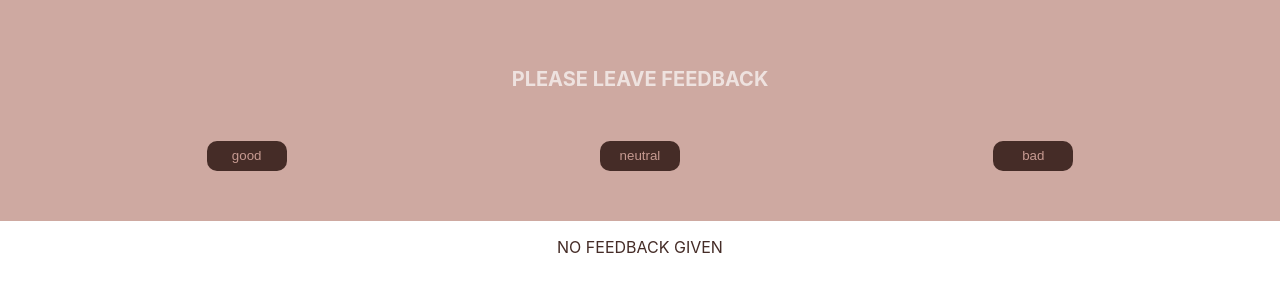
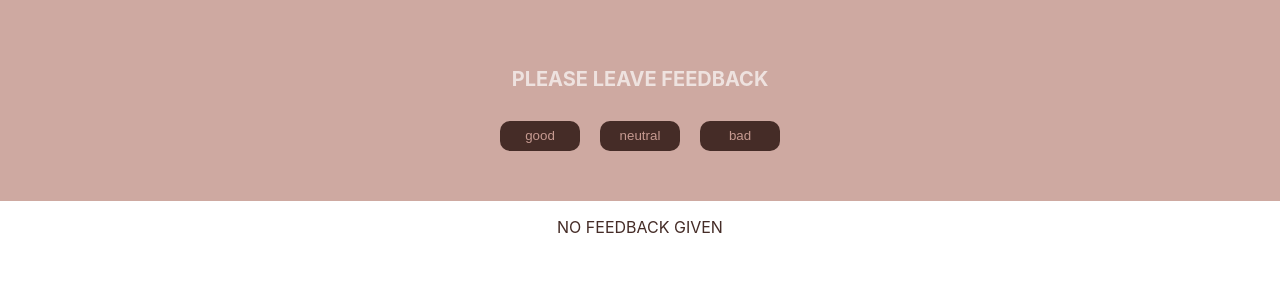
Before and after one commit to Tetiana4/goit-react-hw-02-feedback, a React (Create React App) app: page / in a window 1280 px wide. Shown: the top 300 px of the page. Built offline with nearby package versions, Linux system fonts and the light colour scheme.

Commit message:
Add propTypes

```diff
--- a/package.json
+++ b/package.json
@@ -10,6 +10,7 @@
     "@testing-library/react": "^11.2.7",
     "@testing-library/user-event": "^12.8.3",
     "gh-pages": "^3.2.3",
+    "prop-types": "^15.7.2",
     "react": "^17.0.2",
     "react-dom": "^17.0.2",
     "react-scripts": "4.0.3",
--- a/src/App.js
+++ b/src/App.js
@@ -12,24 +12,6 @@ class App extends Component {
     neutral: 0,
     bad: 0,
   };
-
-  // handleGood = () => {
-  //   this.setState(prevState => ({
-  //     good: prevState.good + 1,
-  //   }));
-  // };
-
-  // handleNeutral = () => {
-  //   this.setState(prevState => ({
-  //     neutral: prevState.neutral + 1,
-  //   }));
-  // };
-
-  // handleBad = () => {
-  //   this.setState(prevState => ({
-  //     bad: prevState.bad + 1,
-  //   }));
-  // };
 
   countTotalFeedback() {
     const totalFeedback = Object.values(this.state);
@@ -47,9 +29,7 @@ class App extends Component {
   };
 
   render() {
-    const { good } = this.state;
-    const { neutral } = this.state;
-    const { bad } = this.state;
+    const { good, neutral, bad } = this.state;
 
     return (
       <>
--- a/src/Components/FeedbackOptions/FeedbackOptions.jsx
+++ b/src/Components/FeedbackOptions/FeedbackOptions.jsx
@@ -1,6 +1,6 @@
-import React from 'react';
-import { Component } from 'react';
-import { Container, Title, List, Div, Button } from './FeedbackOptions.styled';
+import React, { Component } from 'react';
+import PropTypes from 'prop-types';
+import { Container, Title, List, Button } from './FeedbackOptions.styled';
 
 class FeedbackOptions extends Component {
   render() {
@@ -8,7 +8,7 @@ class FeedbackOptions extends Component {
     return (
       <Container>
         <Title>Please leave feedback</Title>
-        <Div>
+        <>
           {Object.keys(options).map(option => (
             <List key={option}>
               <Button type="button" onClick={() => onHandleButton(option)}>
@@ -16,10 +16,18 @@ class FeedbackOptions extends Component {
               </Button>
             </List>
           ))}
-        </Div>
+        </>
       </Container>
     );
   }
 }
 
 export default FeedbackOptions;
+
+FeedbackOptions.propType = {
+  options: PropTypes.arrayOf(
+    PropTypes.exact({
+      option: PropTypes.string.isRequired,
+    }),
+  ),
+};
--- a/src/Components/FeedbackOptions/FeedbackOptions.styled.js
+++ b/src/Components/FeedbackOptions/FeedbackOptions.styled.js
@@ -8,7 +8,7 @@ export const Container = styled.div`
 `;
 
 export const Title = styled.h2`
-  margin-bottom: 50px;
+  margin-bottom: 30px;
 
   color: #eee2df;
   text-transform: uppercase;
@@ -34,12 +34,10 @@ export const Button = styled.button`
 `;
 
 export const List = styled.li`
+  margin: 0 10px;
+  display: inline-flex;
+  justify-content: center;
+  text-align: center;
+
   list-style: none;
-  margin: 0 auto;
 `;
-
-export const Div = styled.div`
-  display: flex;
-  justify-content: space-around;
-  text-align: center;
-`;
--- a/src/Components/Section/Section.jsx
+++ b/src/Components/Section/Section.jsx
@@ -1,4 +1,5 @@
 import React from 'react';
+import PropTypes from 'prop-types';
 
 const Section = ({ title, children }) => {
   return (
@@ -10,3 +11,7 @@ const Section = ({ title, children }) => {
 };
 
 export default Section;
+
+Section.protoTypes = {
+  title: PropTypes.string.isRequired,
+};
```
Also changed, not shown: src/Components/Statistics/Statistics.jsx (+9 -0 lines).
